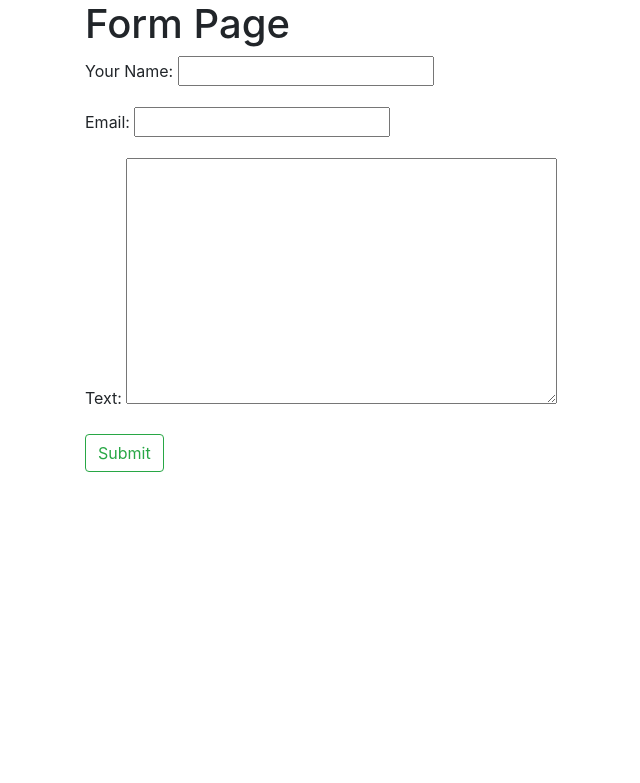
After one commit to Bhanu-183/my-django-stuff, a Django app: page /form in a window 1280 px wide. The commit adds this page. Shown: the top 783 px of the page, without its empty margins (0-640 px from the left). Run offline with Django 3.2, Linux system fonts and the light colour scheme; some libraries are stand-ins or nearby versions.

Commit message:
Added Form

```diff
--- /dev/null
+++ b/firstproject/firstapp/forms.py
@@ -0,0 +1,7 @@
+from django import forms
+
+class FormName(forms.Form):
+    name = forms.CharField(label="Your Name")
+    email = forms.EmailField()
+    text = forms.CharField(widget=forms.Textarea)
+    botcatcher=forms.CharField(required=False,widget=forms.HiddenInput)
--- a/firstproject/firstapp/urls.py
+++ b/firstproject/firstapp/urls.py
@@ -3,5 +3,6 @@ from . import views
 
 urlpatterns = [
     path('', views.index, name="index"),
-    path('users',views.users,name='users')
+    path('users', views.users, name='users'),
+    path('form',views.form_name_view,name='form'),
 ]
--- a/firstproject/firstapp/views.py
+++ b/firstproject/firstapp/views.py
@@ -1,6 +1,6 @@
 from django.shortcuts import render
 from django.http import HttpResponse
-
+from . import forms
 from firstapp.models import Topic,Webpage,AccessRecord,User
 
 def index(request):
@@ -8,8 +8,18 @@ def index(request):
     date_dict={'records':webpage_list}
     return render(request,'index.html',context=date_dict)
 
-
 def users(request):
     user_list = User.objects.order_by('fname')
     user_dict = {'users': user_list}
-    return render(request,'users.html',context=user_dict)
+    return render(request, 'users.html', context=user_dict)
+
+def form_name_view(request):
+    form = forms.FormName()
+    if request.method == 'POST':
+        form = forms.FormName(request.POST)
+        if form.is_valid():
+            name = form.cleaned_data['name']
+            print("Name:", name)
+            print("Email", form.cleaned_data['email'])
+            print("Text:",form.cleaned_data['text'])
+    return render(request, 'form_page.html', context={'form': form})
--- /dev/null
+++ b/firstproject/templates/firstapp/form_page.html
@@ -0,0 +1,24 @@
+<html lang="en">
+
+<head>
+    <meta charset="UTF-8">
+    <meta http-equiv="X-UA-Compatible" content="IE=edge">
+    <link rel="stylesheet" href="https://maxcdn.bootstrapcdn.com/bootstrap/4.0.0/css/bootstrap.min.css"
+        integrity="sha384-Gn5384xqQ1aoWXA+058RXPxPg6fy4IWvTNh0E263XmFcJlSAwiGgFAW/dAiS6JXm" crossorigin="anonymous">
+    <meta name="viewport" content="width=device-width, initial-scale=1.0">
+    <title>Form Page</title>
+
+</head>
+
+<body>
+    <div class="container">
+        <h1>Form Page</h1>
+        <form action="" method="POST">
+            {%csrf_token%}
+            {{form.as_p}}
+            <button type="submit" class="btn btn-outline-success">Submit</button>
+        </form>
+    </div>
+</body>
+
+</html>
--- a/firstproject/templates/firstapp/index.html
+++ b/firstproject/templates/firstapp/index.html
@@ -30,6 +30,7 @@
         <h2>No records found</h2>
         {%endif%}
     </div>
+    <a href="{%url 'form'%}">Form page</a>
 </body>
 
 </html>
```
